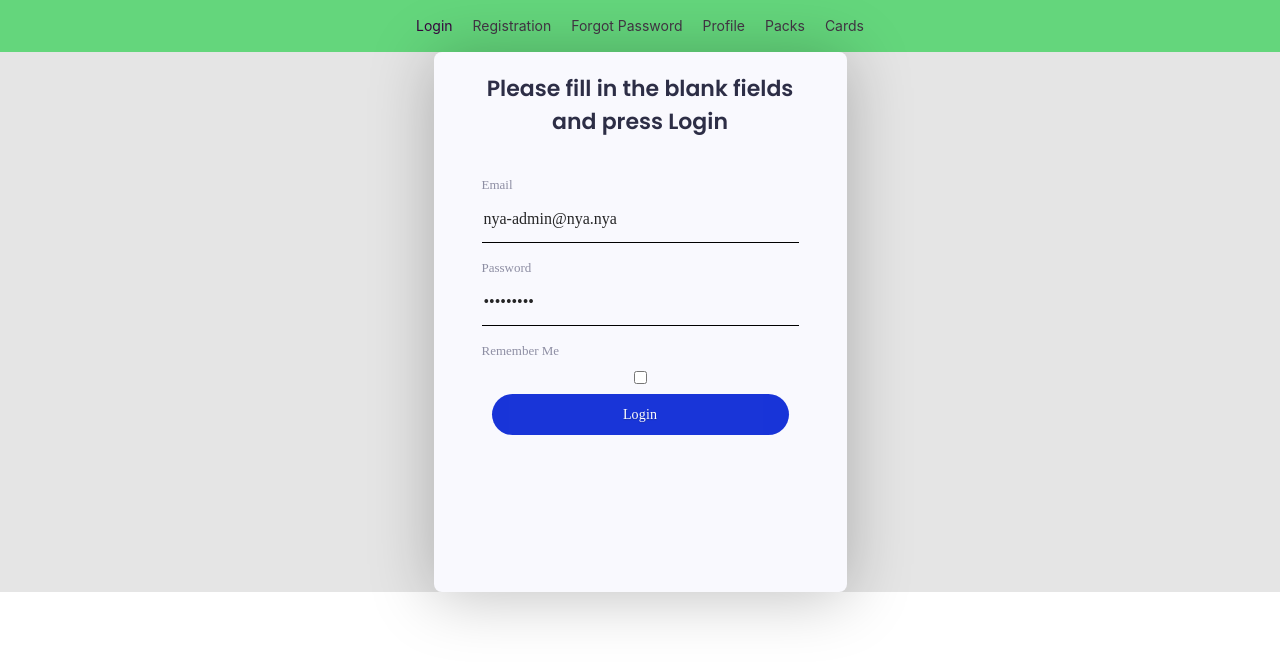
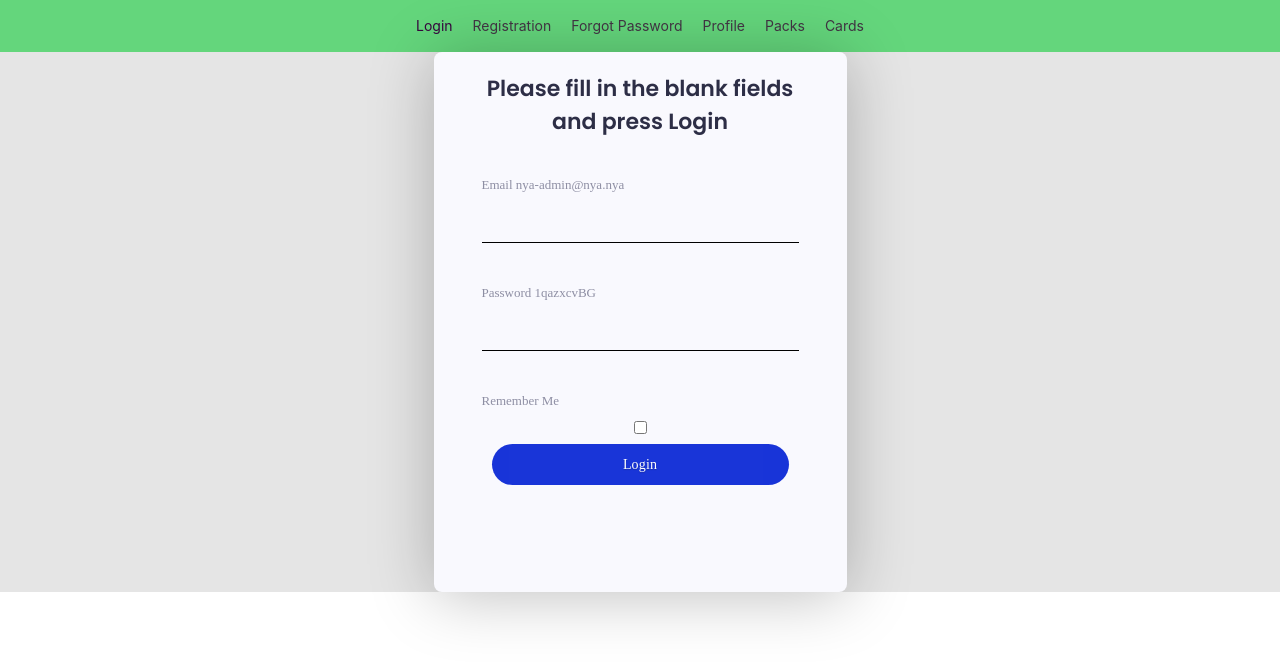
Before and after one commit to Chester7777/learning_Cards, a React (Create React App) app: page /login in a window 1280 px wide. Shown: the top 662 px of the page. Built offline with nearby package versions, Linux system fonts and the light colour scheme; no server answers.

Commit message:
validation

```diff
--- /dev/null
+++ b/src/n1-main/m1-ui/common/validators.ts.js
@@ -0,0 +1,14 @@
+export function minMaxLength(text, minLength, maxLength) {
+    let result = !text || text.length < minLength;
+    if(maxLength)
+        result = result || text.length < minLength;
+    return !result;
+}
+
+export function validEmail(text) {
+    const regex = RegExp(
+        /^[a-zA-Z0-9.!#$%&’*+/=?^_`{|}~-]+@[a-zA-Z0-9-]+(?:\.[a-zA-Z0-9-]+)*$/
+    );
+
+    return regex.test(text)===true;
+}
--- a/src/n1-main/m1-ui/components/login/Login.tsx
+++ b/src/n1-main/m1-ui/components/login/Login.tsx
@@ -8,6 +8,7 @@ import {AppRootStateType} from "../../../m2-bll/store";
 import {Redirect} from "react-router-dom";
 import Profile from "../profile/Profile";
 import {Simulate} from "react-dom/test-utils";
+import {minMaxLength, validEmail } from "../../common/validators.ts";
 
 type  LoginContentPropsType = {
 
@@ -35,44 +36,74 @@ const LoginContent: React.FC<LoginContentPropsType> = ({
 
                                                        }) => {
 
-    const [email, setEmail] = useState('nya-admin@nya.nya')
-    const [password, setPassword] = useState('1qazxcvBG')
+    const [email, setEmail] = useState('')
+    const [password, setPassword] = useState('')
     const [rememberMe, setRememberMe] = useState(false)
+    const [emailError,setEmailError]=useState('')
+    const [passwordError,setPasswordError]=useState('')
+
+ const onchangeEmailHandler=(e: React.ChangeEvent<HTMLInputElement>)=>{
+        if(e.currentTarget.value &&validEmail(e.currentTarget.value)){
+            setEmail(e.currentTarget.value)
+            setEmailError('')
+
+        }
+        else    {
+            setEmailError('Email not valid!')
+            setEmail(e.currentTarget.value)
+
+        }
+ }
+    const onchangePasswordHandler=(e: React.ChangeEvent<HTMLInputElement>)=>{
+        if(e.currentTarget.value && minMaxLength(e.currentTarget.value,5)){
+            setPassword(e.currentTarget.value)
+            setPasswordError('')
+
+        }
+        else    {
+            setPasswordError('password not valid!')
+            setPassword(e.currentTarget.value)
+
+        }
+    }
+
     const onClickLoginButton = () => {
         onClickHandler({email, password, rememberMe})
     }
-    const error=useSelector<AppRootStateType,string>(state => state.profile.error)
 
+    const error = useSelector<AppRootStateType, string>(state => state.profile.error)
 
-    return (
+        return (
         <div className={s.background}>
             <div className={s.registerBlock}>
                 <p> Please fill in the blank fields and press Login </p>
 
                 <form className={s.registerForm}>
 
-                    <label htmlFor={'email'}>Email</label>
+                    <label htmlFor={'email'}>Email nya-admin@nya.nya</label>
                     <div className={s.register}>
                         <input
                             className={s.registerFormInput}
                             type="email"
                             name="email"
                             value={email}
-                            onChange={(e) => setEmail(e.currentTarget.value)}/>
+                            onChange={onchangeEmailHandler}/>
                     </div>
 
-                    <label htmlFor={'password'}>Password</label>
+                    <div className={s.errorText}>{emailError}</div>
+
+                    <label htmlFor={'password'}>Password 1qazxcvBG</label>
                     <div className={s.register}>
                         <input
                             className={s.registerFormInput}
                             type="password"
                             name="password"
                             value={password}
-                            onChange={(e) => setPassword(e.currentTarget.value)}
+                            onChange={onchangePasswordHandler}
                         />
                     </div>
-
-                    <label htmlFor={'checkbox'}>       <span className={s.check}>Remember Me</span></label>
+                    <div className={s.errorText}>{passwordError}</div>
+                    <label htmlFor={'checkbox'}> <span className={s.check}>Remember Me</span></label>
                     <input
                         className={s.inputcheck}
                         type={"checkbox"}
--- a/src/n1-main/m1-ui/components/profile/Profile.tsx
+++ b/src/n1-main/m1-ui/components/profile/Profile.tsx
@@ -27,7 +27,7 @@ const Profile =React.memo(function (){
     return (
         <div className={s.background}>
             <div className={s.wrapProfile}>
-                <div className={s.wrapAva} style={{backgroundImage: `url(${ava})`}}>ss</div>
+                <div className={s.wrapAva} style={{backgroundImage: `url(${ava})`}}></div>
                 <div className={s.wrapInfo}>
                     <div className={s.infoBlock}>
                         <div className={s.titles}>Name:</div>
```
